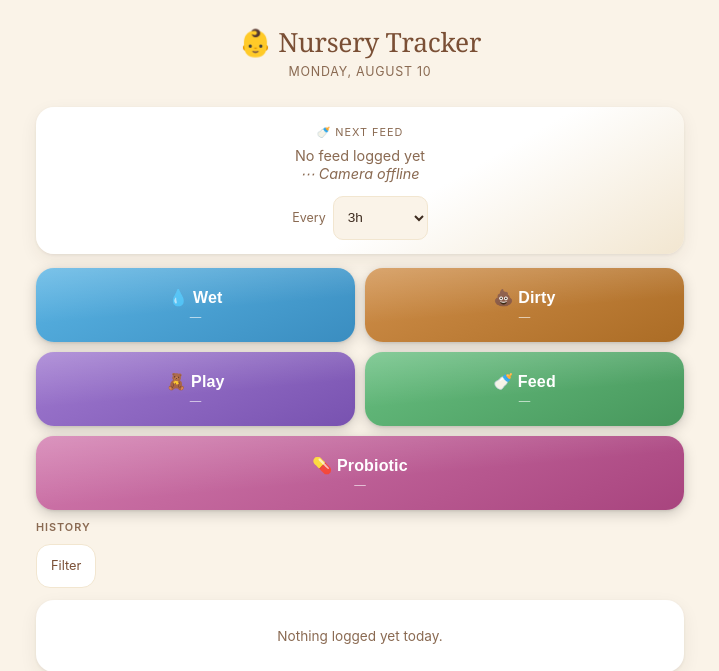
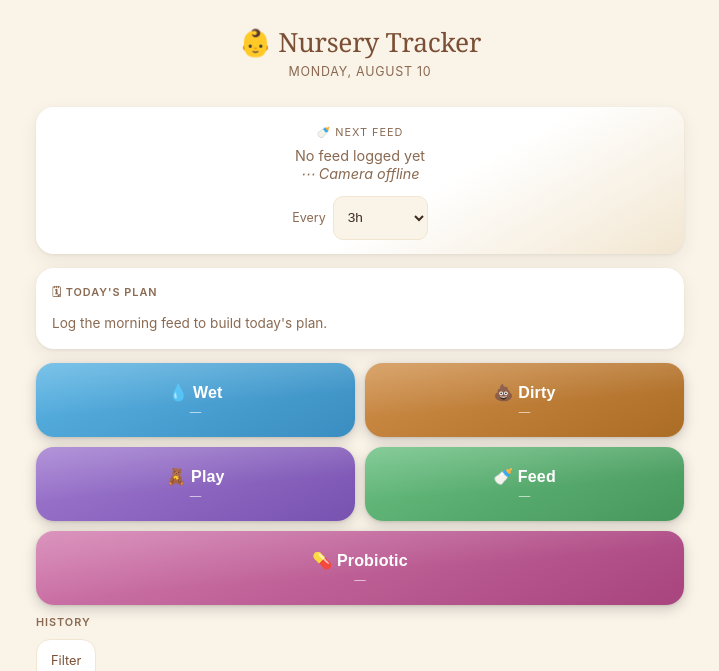
Before and after one commit to qiaoyiX/nursery-keyboard, a Flask app: page / in a window 1280 px wide. Shown: the top 671 px of the page, without its empty margins (280-999 px from the left). Run offline with Flask 3, Linux system fonts and the light colour scheme; data that the repository does not hold is empty; some libraries are stand-ins or nearby versions.

Commit message:
Today's Plan card: projected feeds and naps, re-anchored on real events
You're covering 10:00-18:00 yourself now and wanted a day built from the morning
feed on a 4-hour interval. The interval checks out against 14 days of her data —
median feed gap 4.06h (n=49, p25 3.87 / p75 4.55) — and her sleep is regular
enough to project alongside it: 150-min median wake windows (p25 112, p75 176)
and naps of 45-72 min depending on time of day. Those numbers are constants in
app.py with their measured values in comments, the way storage.py documents the
sleep_* thresholds; they're observations, not preferences.

The card re-anchors every poll rather than freezing a plan at breakfast. Naps
walk forward from the most recent REAL wake, so an early wake moves the whole
afternoon; if the window closed while she stayed up, it opens now rather than at
a time that has already passed. Feeds are the opposite — the chain stays pinned
to the morning anchor so the interval doesn't drift later with every late feed,
and each projected feed carries the actual logged one so reality shows against
the plan instead of quietly replacing it.

The morning anchor ignores feeds before 04:00. This is load-bearing, not
cosmetic: 08-03 and 08-08 both logged feeds at 00:30/00:42, and anchoring on one
would shift every projected time that day by ~5h. With no qualifying feed the
card says so rather than inventing a chain.

care_shift is a new setting rather than a reuse of the nanny pipeline's
NANNY_WINDOW — same hours today, but coupling them breaks when either moves.

Verified: 9 cases in tests/test_day_schedule.py (anchor trap, no-anchor, drift,
re-anchor, early wake, asleep-now, overdue, shift parsing, night cutoff).
Rendered against live Pi data through a stub DOM, which caught two real bugs: an
in-progress nap was dimmed as done once its PROJECTED end passed, and "now"
jumped to a feed that can't happen until she wakes. A running-long nap now holds
the now row and says so. All other suites still pass.

Co-Authored-By: Claude Opus 5 <noreply@anthropic.com>

```diff
--- a/app.py
+++ b/app.py
@@ -4,7 +4,7 @@ import logging
 import os
 import errno
 import time
-from datetime import datetime, timedelta
+from datetime import datetime, timedelta, time as dtime
 from flask import Flask, render_template, jsonify, request
 
 from storage import (
@@ -241,6 +241,133 @@ def next_feed_iso(entries, interval_minutes):
     return (last_dt + timedelta(minutes=interval_minutes)).isoformat()
 
 
+# ── Today's plan ──────────────────────────────────────────────────────────────
+#
+# Projection constants, measured over the 14 days to 2026-08-10 (n=49 feed gaps,
+# n=44 daytime awake stretches). They are observations, not preferences — re-measure
+# with the same window before changing them.
+
+MORNING_CUTOFF_HOUR = 4      # a feed before this is a night feed, not the morning anchor.
+                             # Load-bearing: 2026-08-03 and 08-08 both logged feeds at
+                             # 00:30/00:42, and anchoring the chain on those would shift
+                             # every projected time that follows by ~5h.
+WAKE_WINDOW_MINUTES = 150    # median daytime awake stretch (p25 112, p75 176)
+NAP_MINUTES_BY_HOUR = [      # (start_hour_inclusive, end_hour_exclusive, median_minutes)
+    (10, 12, 72),
+    (12, 14, 45),
+    (14, 16, 72),
+    (16, 18, 49),
+]
+NAP_MINUTES_DEFAULT = 60
+FEED_DRIFT_TOLERANCE_MINUTES = 75   # how far a logged feed can sit from a projected one and
+                                    # still be "that feed, late" rather than an extra feed
+
+
+def _nap_minutes_for(dt):
+    for lo, hi, minutes in NAP_MINUTES_BY_HOUR:
+        if lo <= dt.hour < hi:
+            return minutes
+    return NAP_MINUTES_DEFAULT
+
+
+def _parse_shift(shift):
+    """'HH:MM-HH:MM' → (start_time, end_time). Falls back to 10:00-18:00 on junk."""
+    try:
+        start_s, end_s = str(shift).split("-")
+        return (dtime.fromisoformat(start_s.strip()), dtime.fromisoformat(end_s.strip()))
+    except (ValueError, AttributeError):
+        return (dtime(10, 0), dtime(18, 0))
+
+
+def day_schedule(entries, sessions, interval_minutes, shift="10:00-18:00", now=None):
+    """Today's projected feeds and naps, re-anchored on what has actually happened.
+
+    Deliberately NOT a plan frozen at breakfast. The dashboard polls this every 8s, so
+    the nap projection walks forward from the most recent *real* wake — if she wakes 40
+    minutes early the whole afternoon shifts with her. A morning projection left to run
+    would be wrong by mid-afternoon, and a schedule you've caught being wrong is one you
+    stop reading.
+
+    Feeds are the opposite: the chain stays pinned to the morning anchor so the interval
+    doesn't drift later with every late feed, and each projected feed carries the actual
+    logged one (`actual_iso`, `drift_minutes`) so reality is visible against the plan.
+    """
+    now = now or datetime.now()
+    today = now.date()
+    day_start = datetime.combine(today, datetime.min.time())
+    day_end = day_start + timedelta(days=1)
+    shift_start_t, shift_end_t = _parse_shift(shift)
+
+    # ── Anchor: first feed today at or after the night cutoff ──
+    todays_feeds = sorted(
+        datetime.fromisoformat(e["time"]) for e in entries
+        if e["type"] == "Feed" and str(e["time"])[:10] == today.isoformat())
+    morning = next((t for t in todays_feeds if t.hour >= MORNING_CUTOFF_HOUR), None)
+
+    items = []
+    if morning is not None:
+        unmatched = list(todays_feeds)
+        planned = morning
+        while planned < day_end:
+            # Nearest logged feed within tolerance is this feed, late or early — not a new one.
+            match = min((t for t in unmatched
+                         if abs((t - planned).total_seconds()) / 60 <= FEED_DRIFT_TOLERANCE_MINUTES),
+                        key=lambda t: abs(t - planned), default=None)
+            if match is not None:
+                unmatched.remove(match)
+            items.append({
+                "kind": "feed",
+                "iso": planned.isoformat(),
+                "actual_iso": match.isoformat() if match else None,
+                "drift_minutes": round((match - planned).total_seconds() / 60) if match else None,
+            })
+            planned += timedelta(minutes=interval_minutes)
+
+    # ── Naps: walk forward from the last real wake ──
+    parsed = []
+    for s in sessions:
+        st = s["start_time"]
+        st = st if isinstance(st, datetime) else datetime.fromisoformat(str(st))
+        en = s.get("end_time")
+        if en is not None:
+            en = en if isinstance(en, datetime) else datetime.fromisoformat(str(en))
+        parsed.append((st, en))
+    parsed.sort()
+
+    open_nap = next((st for st, en in parsed if en is None), None)
+    if open_nap is not None:
+        # Asleep right now: project this nap's end rather than inventing a start.
+        cursor = open_nap + timedelta(minutes=_nap_minutes_for(open_nap))
+        items.append({"kind": "nap", "iso": open_nap.isoformat(),
+                      "end_iso": cursor.isoformat(), "in_progress": True})
+    elif parsed:
+        cursor = max(en for _, en in parsed if en is not None)
+    else:
+        cursor = morning or day_start
+
+    # Only project forward; past naps are already in the history list. If the window
+    # closed while she was still up (cursor + wake window is behind us) she is overdue,
+    # so the next window opens now rather than at a time that has already passed.
+    while True:
+        nap_start = max(cursor + timedelta(minutes=WAKE_WINDOW_MINUTES), now)
+        if nap_start >= day_end or nap_start.hour >= 20:
+            break
+        nap_end = nap_start + timedelta(minutes=_nap_minutes_for(nap_start))
+        items.append({"kind": "nap", "iso": nap_start.isoformat(),
+                      "end_iso": nap_end.isoformat(), "in_progress": False})
+        cursor = nap_end
+
+    items.sort(key=lambda i: i["iso"])
+    return {
+        "morning_feed_iso": morning.isoformat() if morning else None,
+        "interval_minutes": interval_minutes,
+        "shift_start_iso": datetime.combine(today, shift_start_t).isoformat(),
+        "shift_end_iso": datetime.combine(today, shift_end_t).isoformat(),
+        "wake_window_minutes": WAKE_WINDOW_MINUTES,
+        "items": items,
+    }
+
+
 def today_sleep_stats(sessions, max_open_minutes=None):
     """Summarise today's sleep sessions for the /data endpoint.
 
@@ -472,6 +599,8 @@ def get_data():
         },
         "week": weekly_pattern_stats(entries, get_sleep_sessions_range(days),
                                      days=days, max_open_minutes=max_open_min),
+        "schedule": day_schedule(entries, sessions_today, interval,
+                                 shift=settings.get("care_shift", "10:00-18:00")),
     })
 
 
--- a/storage.py
+++ b/storage.py
@@ -24,6 +24,11 @@ CALIBRATE_FLAG   = os.path.join(os.path.dirname(__file__), "calibrate.flag")
 
 DEFAULT_SETTINGS = {
     "feed_interval_minutes":    180,
+    "care_shift":               "10:00-18:00",  # the hours you're on, for the dashboard's
+                                                # Today's Plan card. Kept separate from the
+                                                # nanny pipeline's NANNY_WINDOW: same hours
+                                                # today, but coupling them breaks whenever
+                                                # either one moves.
     "camera_rtsp_url":          "",
     "sleep_motion_fraction":    0.01,  # fraction of pixels changed vs previous frame = "moving"
     "sleep_min_minutes":        10,
--- a/templates/index.html
+++ b/templates/index.html
@@ -137,6 +137,51 @@
       -webkit-appearance: auto;
     }
     .nf-interval select:focus-visible { outline: 2px solid var(--feed); outline-offset: 2px; }
+
+    /* ── Today's Plan (projected feeds + naps, re-anchored on real events) ── */
+    .plan-card {
+      border-radius: var(--r);
+      padding: 16px 16px 12px;
+      box-shadow: var(--shadow-card);
+      margin-bottom: 14px;
+      background: var(--surface);
+    }
+    .plan-empty { font-size: 0.85rem; color: var(--text-muted); padding: 4px 0 6px; }
+    .plan-row {
+      display: flex; align-items: baseline; gap: 10px;
+      padding: 7px 0;
+      border-top: 1px solid var(--cream-2);
+    }
+    .plan-row:first-of-type { border-top: none; }
+    .plan-time {
+      font-variant-numeric: tabular-nums;
+      font-size: 0.95rem; font-weight: 600; color: var(--brown-deep);
+      min-width: 4.2em;
+    }
+    .plan-label { font-size: 0.88rem; color: var(--brown-mid); flex: 1; }
+    .plan-note  { font-size: 0.74rem; color: var(--text-muted); }
+    /* Done rows stay readable but recede — the eye should land on "now" first. */
+    .plan-row.is-done .plan-time,
+    .plan-row.is-done .plan-label { opacity: 0.45; }
+    .plan-row.is-now {
+      background: var(--sleep-a);
+      border-radius: 8px;
+      padding-left: 8px; padding-right: 8px;
+      margin: 2px -8px;
+      border-top-color: transparent;
+    }
+    .plan-row.is-now .plan-time { color: var(--sleep); }
+    .plan-drift { color: var(--danger); font-weight: 600; }
+    /* The shift band: a rule across the card, not a row, so it reads as a boundary. */
+    .plan-shift {
+      display: flex; align-items: center; gap: 8px;
+      margin: 6px 0 2px;
+      font-size: 0.68rem; text-transform: uppercase; letter-spacing: 0.08em;
+      color: var(--text-muted);
+    }
+    .plan-shift::before, .plan-shift::after {
+      content: ""; flex: 1; height: 1px; background: var(--cream-2);
+    }
 
     /* ── Sleep card (status + timeline + nap list merged) ── */
     .sleep-card-title {
@@ -721,6 +766,13 @@
       <select id="feedIntervalSel" onchange="saveInterval(+this.value)"></select>
     </div>
     <div class="stale-note" id="staleNote" hidden></div>
+  </div>
+
+  <!-- Today's Plan sits between "what is happening now" and the log buttons, which is
+       the order these get read in: state, then what's coming, then act. -->
+  <div class="plan-card stale-dim" id="planCard">
+    <div class="sleep-card-title">🗓 Today's Plan</div>
+    <div id="planBody"></div>
   </div>
 
   <div class="buttons">
@@ -852,6 +904,93 @@
       }
     })();
 
+    function updateSchedule(plan) {
+      const body = document.getElementById("planBody");
+      if (!plan) return;
+      body.replaceChildren();
+
+      if (!plan.morning_feed_iso) {
+        const p = document.createElement("div");
+        p.className = "plan-empty";
+        // No anchor is a real state, not an error: the chain is built from the morning
+        // feed, so before it is logged there is nothing honest to show.
+        p.textContent = "Log the morning feed to build today's plan.";
+        body.appendChild(p);
+        return;
+      }
+
+      const clock = iso => new Date(iso).toLocaleTimeString("en-US",
+        { hour: "numeric", minute: "2-digit" });
+      const now = Date.now();
+      const shiftStart = new Date(plan.shift_start_iso).getTime();
+      const shiftEnd   = new Date(plan.shift_end_iso).getTime();
+
+      // The one row to look at. A nap in progress wins outright: its projected end may
+      // already have passed (she is sleeping longer than the median) and picking by time
+      // alone would dim the row while she is still asleep, then point "now" at a feed
+      // that cannot happen until she wakes.
+      const liveIdx = plan.items.findIndex(it => it.in_progress);
+      const nextIdx = liveIdx >= 0 ? liveIdx
+        : plan.items.findIndex(it => new Date(it.end_iso || it.iso).getTime() >= now);
+
+      let shiftOpened = false, shiftClosed = false;
+      plan.items.forEach((it, i) => {
+        const t = new Date(it.iso).getTime();
+        if (!shiftOpened && t >= shiftStart) { body.appendChild(shiftRule("on duty")); shiftOpened = true; }
+        if (!shiftClosed && t >= shiftEnd)   { body.appendChild(shiftRule("off"));     shiftClosed = true; }
+
+        const row = document.createElement("div");
+        const done = !it.in_progress && new Date(it.end_iso || it.iso).getTime() < now;
+        row.className = "plan-row" + (i === nextIdx ? " is-now" : done ? " is-done" : "");
+
+        const time = document.createElement("span");
+        time.className = "plan-time";
+        time.textContent = clock(it.iso);
+        row.appendChild(time);
+
+        const label = document.createElement("span");
+        label.className = "plan-label";
+        const napEnd = it.end_iso ? new Date(it.end_iso).getTime() : 0;
+        if (it.kind === "feed") {
+          label.textContent = "🍼 Feed";
+        } else if (it.in_progress) {
+          // Don't assert a projected end that has already gone by — say she is running
+          // long instead, which is the true and more useful statement.
+          label.textContent = napEnd >= now
+            ? `😴 Asleep now · likely until ${clock(it.end_iso)}`
+            : "😴 Asleep now · longer than her usual";
+        } else {
+          label.textContent = `😴 Nap window · until ${clock(it.end_iso)}`;
+        }
+        row.appendChild(label);
+
+        const note = document.createElement("span");
+        note.className = "plan-note";
+        if (it.kind === "feed" && it.actual_iso) {
+          const d = it.drift_minutes;
+          note.append(`logged ${clock(it.actual_iso)}`);
+          // Only call out drift worth noticing; a few minutes either way is just life.
+          if (Math.abs(d) >= 10) {
+            const span = document.createElement("span");
+            span.className = "plan-drift";
+            span.textContent = ` ${d > 0 ? "+" : ""}${d}m`;
+            note.appendChild(span);
+          }
+        }
+        row.appendChild(note);
+        body.appendChild(row);
+      });
+
+      if (!shiftClosed) body.appendChild(shiftRule("off"));
+    }
+
+    function shiftRule(text) {
+      const d = document.createElement("div");
+      d.className = "plan-shift";
+      d.textContent = text;
+      return d;
+    }
+
     function updateNextFeed(data) {
       const sel = document.getElementById("feedIntervalSel");
       sel.value = data.feed_interval_minutes;
@@ -1595,6 +1734,7 @@
           updateNapList(data.sleep.sessions_today || []);
         }
         if (data.week) updateWeeklyPattern(data.week);
+        updateSchedule(data.schedule);
       } catch (_) {
         notifyOffline();
       }
```
Also changed, not shown: tests/test_day_schedule.py (added, +141 -0 lines).
